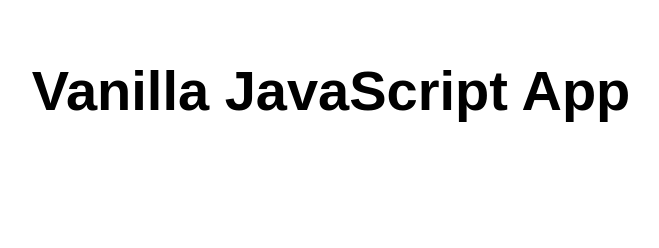
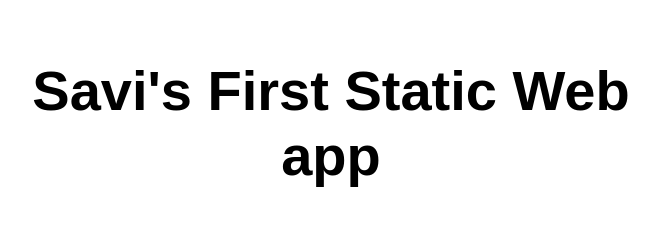
Before and after one commit to tsavitha/my-static-webapp, a plain HTML site: page index.html in a window 1280 px wide. Shown: the whole page, without its empty margins (309-968 px from the left). Drawn offline with Linux system fonts and the light colour scheme.

Commit message:
first commit

```diff
--- a/index.html
+++ b/index.html
@@ -5,12 +5,12 @@
   <meta charset="UTF-8">
   <meta name="viewport" content="width=device-width, initial-scale=1.0">
   <link rel="stylesheet" href="styles.css">
-  <title>Vanilla JavaScript App</title>
+  <title>First App</title>
 </head>
 
 <body>
   <main>
-    <h1>Vanilla JavaScript App</h1>
+    <h1>Savi's First Static Web app</h1>
   </main>
 </body>
 
```
